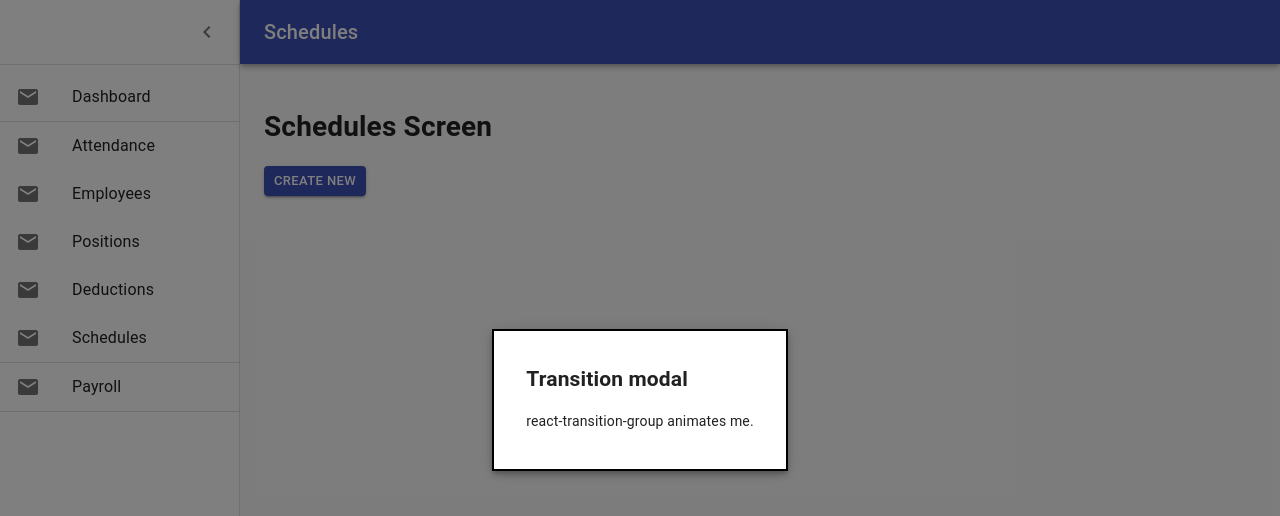
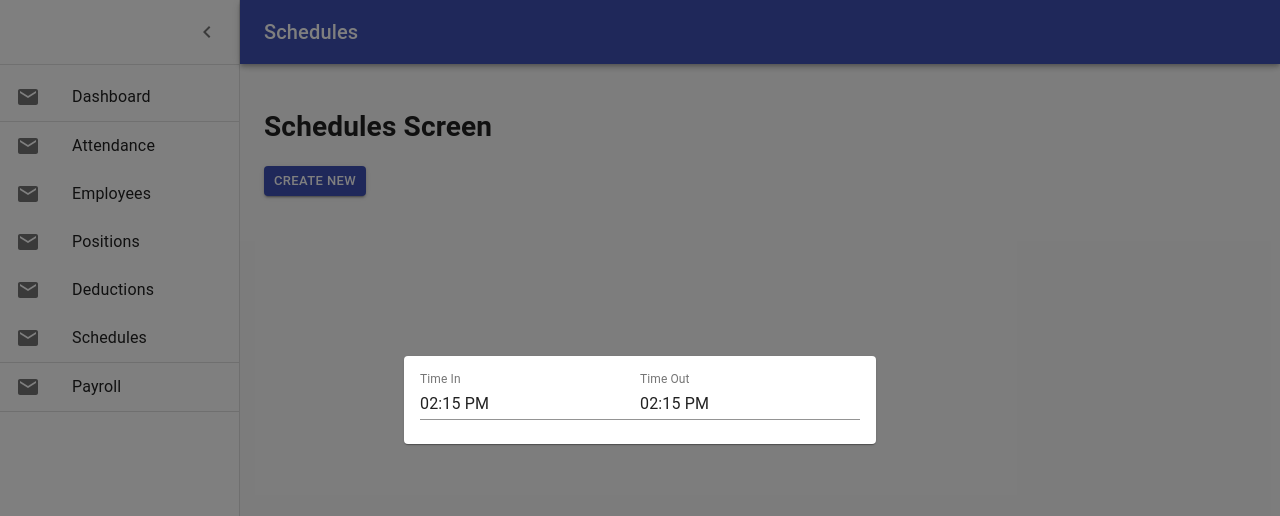
Before and after one commit to Lester016/payroll-system, a React (Create React App) app: page /schedules in a window 1280 px wide. Both pictures are taken after a click on the button "CREATE NEW". Shown: the top 516 px of the page. Built offline with nearby package versions, Linux system fonts and the light colour scheme.

Commit message:
Add time picker

```diff
--- a/package.json
+++ b/package.json
@@ -4,14 +4,17 @@
   "proxy": "http://localhost:5000",
   "private": true,
   "dependencies": {
+    "@date-io/date-fns": "^1.3.13",
     "@material-ui/core": "^4.11.3",
     "@material-ui/icons": "^4.11.2",
     "@material-ui/lab": "^4.0.0-alpha.57",
+    "@material-ui/pickers": "^3.3.10",
     "@testing-library/jest-dom": "^5.11.10",
     "@testing-library/react": "^11.2.6",
     "@testing-library/user-event": "^12.8.3",
     "axios": "^0.21.1",
     "clsx": "^1.1.1",
+    "date-fns": "^2.21.1",
     "formik": "^2.2.6",
     "react": "^17.0.2",
     "react-dom": "^17.0.2",
--- a/src/components/Modal.js
+++ b/src/components/Modal.js
@@ -3,6 +3,8 @@
 import Modal from "@material-ui/core/Modal";
 import Backdrop from "@material-ui/core/Backdrop";
 import Fade from "@material-ui/core/Fade";
+import Card from "@material-ui/core/Card";
+import CardContent from "@material-ui/core/CardContent";
 
 const useStyles = makeStyles((theme) => ({
   modal: {
@@ -17,9 +19,16 @@
     boxShadow: theme.shadows[5],
     padding: theme.spacing(2, 4, 3),
   },
+  root: {
+    minWidth: 275,
+  },
 }));
 
-export default function TransitionsModal({ isModalOpen, handleClose, children }) {
+export default function TransitionsModal({
+  isModalOpen,
+  handleClose,
+  children,
+}) {
   const classes = useStyles();
 
   return (
@@ -37,12 +46,9 @@
         }}
       >
         <Fade in={isModalOpen}>
-          <div className={classes.paper}>
-            <h2 id="transition-modal-title">Transition modal</h2>
-            <p id="transition-modal-description">
-              react-transition-group animates me.
-            </p>
-          </div>
+          <Card className={classes.root}>
+            <CardContent>{children}</CardContent>
+          </Card>
         </Fade>
       </Modal>
     </div>
--- a/src/containers/Positions.js
+++ b/src/containers/Positions.js
@@ -1,6 +1,5 @@
 import axios from "axios";
 import React, { useEffect, useState } from "react";
-import Container from "@material-ui/core/Container";
 
 import Table from "../components/Table";
 
--- a/src/containers/Schedules.js
+++ b/src/containers/Schedules.js
@@ -1,10 +1,13 @@
 import React, { useState } from "react";
 import Button from "@material-ui/core/Button";
-
+import { TimePicker } from "@material-ui/pickers";
 import TransitionsModal from "../components/Modal";
 
 const Schedules = () => {
   const [isModalOpen, setIsModalOpen] = useState(false);
+  // The first commit of Material-UI
+  const [timeIn, setTimeIn] = useState(new Date());
+  const [timeOut, setTimeOut] = useState(new Date());
 
   const handleOpen = () => {
     setIsModalOpen(true);
@@ -26,7 +29,18 @@
         Create New
       </Button>
 
-      <TransitionsModal handleClose={handleClose} isModalOpen={isModalOpen} />
+      <TransitionsModal handleClose={handleClose} isModalOpen={isModalOpen}>
+        <TimePicker
+          value={timeIn}
+          label="Time In"
+          onChange={(e) => setTimeIn(e)}
+        />
+        <TimePicker
+          value={timeOut}
+          label="Time Out"
+          onChange={(e) => setTimeOut(e)}
+        />
+      </TransitionsModal>
     </div>
   );
 };
--- a/src/index.js
+++ b/src/index.js
@@ -5,6 +5,8 @@
 import { createStore, applyMiddleware, compose, combineReducers } from "redux";
 import { Provider } from "react-redux";
 import thunk from "redux-thunk";
+import DateFnsUtils from "@date-io/date-fns"; // choose your lib
+import { MuiPickersUtilsProvider } from "@material-ui/pickers";
 
 import "./index.css";
 import App from "./App";
@@ -25,7 +27,9 @@
   <React.StrictMode>
     <Provider store={store}>
       <Router>
-        <App />
+        <MuiPickersUtilsProvider utils={DateFnsUtils}>
+          <App />
+        </MuiPickersUtilsProvider>
       </Router>
     </Provider>
   </React.StrictMode>,
```
Also changed, not shown: 2 other files (tests, documents, lock files or other folders).
